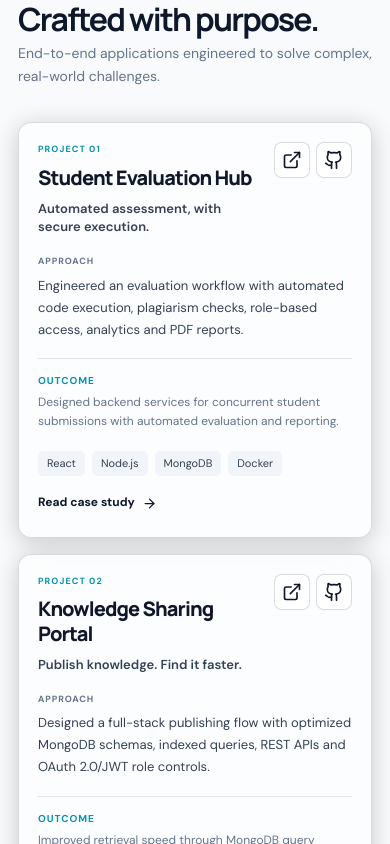
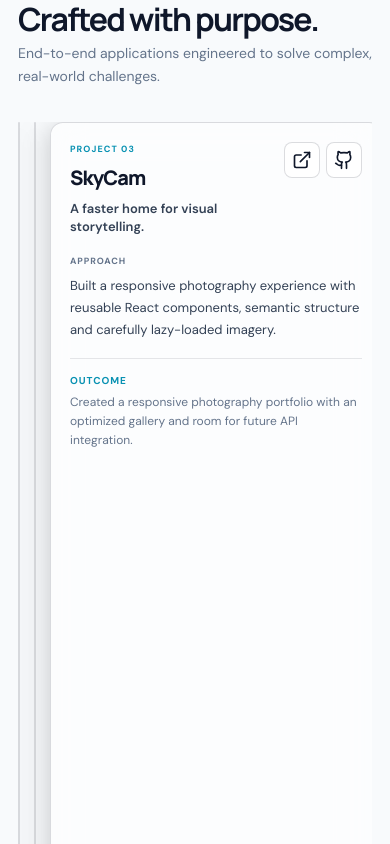
Before and after one commit to dharshan-02/D-Portfolio, a React (Vite) app: page / in a window 390 px wide. Shown: the part 2720-3564 px from the top of the page. Built offline with nearby package versions, Linux system fonts and the light colour scheme.

Commit message:
feat: add useDraggableScroll hook, Certifications, and Projects sections with styling

```diff
--- /dev/null
+++ b/src/hooks/useDraggableScroll.ts
@@ -0,0 +1,44 @@
+import { useRef, useState } from 'react';
+
+export function useDraggableScroll<T extends HTMLElement>() {
+  const ref = useRef<T>(null);
+  const [isDragging, setIsDragging] = useState(false);
+  const [startX, setStartX] = useState(0);
+  const [scrollLeft, setScrollLeft] = useState(0);
+
+  const onMouseDown = (e: React.MouseEvent) => {
+    if (!ref.current) return;
+    setIsDragging(true);
+    setStartX(e.pageX - ref.current.offsetLeft);
+    setScrollLeft(ref.current.scrollLeft);
+    // Optional: Prevent text selection while dragging
+    document.body.style.userSelect = 'none';
+  };
+
+  const onMouseLeave = () => {
+    setIsDragging(false);
+    document.body.style.userSelect = '';
+  };
+
+  const onMouseUp = () => {
+    setIsDragging(false);
+    document.body.style.userSelect = '';
+  };
+
+  const onMouseMove = (e: React.MouseEvent) => {
+    if (!isDragging || !ref.current) return;
+    e.preventDefault();
+    const x = e.pageX - ref.current.offsetLeft;
+    const walk = (x - startX) * 1.5; // Scroll-fast multiplier
+    ref.current.scrollLeft = scrollLeft - walk;
+  };
+
+  return {
+    ref,
+    onMouseDown,
+    onMouseLeave,
+    onMouseUp,
+    onMouseMove,
+    style: { cursor: isDragging ? 'grabbing' : 'grab' },
+  };
+}
--- a/src/sections/Certifications.tsx
+++ b/src/sections/Certifications.tsx
@@ -3,6 +3,8 @@ import { siCisco, siSap, type SimpleIcon } from 'simple-icons';
 import { portfolio } from '../data/portfolio';
 import { Reveal } from '../components/Reveal';
 import { SectionHeading } from '../components/SectionHeading';
+
+import { useDraggableScroll } from '../hooks/useDraggableScroll';
 
 const certificationLogos: Record<'sap' | 'cisco', SimpleIcon> = {
   sap: siSap,
@@ -10,6 +12,8 @@ const certificationLogos: Record<'sap' | 'cisco', SimpleIcon> = {
 };
 
 export function Certifications() {
+  const dragProps = useDraggableScroll<HTMLDivElement>();
+
   return (
     <section
       className="section section-wrap certifications-section"
@@ -23,7 +27,7 @@ export function Certifications() {
         titleId="certifications-title"
       />
 
-      <div className="cert-grid">
+      <div className="cert-grid" {...dragProps}>
         {portfolio.certifications.map((cert, index) => {
           const logo = cert.brand === 'oracle' ? undefined : certificationLogos[cert.brand];
           return (
--- a/src/sections/Projects.tsx
+++ b/src/sections/Projects.tsx
@@ -4,6 +4,8 @@ import type { Project } from '../data/portfolio';
 import { portfolio } from '../data/portfolio';
 import { Reveal } from '../components/Reveal';
 import { SectionHeading } from '../components/SectionHeading';
+
+import { useDraggableScroll } from '../hooks/useDraggableScroll';
 
 const ProjectDialog = lazy(() =>
   import('../components/ProjectDialog').then((module) => ({ default: module.ProjectDialog })),
@@ -45,6 +47,7 @@ function ProjectLink({ project, type }: { project: Project; type: 'live' | 'gith
 
 export function Projects() {
   const [selectedProject, setSelectedProject] = useState<Project | null>(null);
+  const dragProps = useDraggableScroll<HTMLDivElement>();
 
   return (
     <section
@@ -58,7 +61,7 @@ export function Projects() {
         note={portfolio.sections.projects.note}
         titleId="work-title"
       />
-      <div className="projects-grid">
+      <div className="projects-grid" {...dragProps}>
         {portfolio.projects.map((project, index) => (
           <Reveal className="project-card-reveal" key={project.id} delay={index * 0.08}>
             <article className="project-card">
--- a/src/styles.css
+++ b/src/styles.css
@@ -2233,8 +2233,20 @@ textarea:focus-visible {
   }
 
   .projects-grid {
-    grid-template-columns: minmax(0, 1fr);
+    grid-auto-flow: column;
+    grid-auto-columns: min(400px, 85vw);
+    overflow-x: auto;
+    scroll-snap-type: x mandatory;
+    padding-bottom: 24px;
     gap: 16px;
+  }
+
+  .projects-grid::-webkit-scrollbar {
+    display: none;
+  }
+
+  .project-card-reveal {
+    scroll-snap-align: start;
   }
 
   .project-card {
@@ -2396,7 +2408,20 @@ textarea:focus-visible {
   }
 
   .cert-grid {
-    grid-template-columns: minmax(0, 1fr);
+    grid-auto-flow: column;
+    grid-auto-columns: 85vw;
+    overflow-x: auto;
+    scroll-snap-type: x mandatory;
+    padding-bottom: 20px;
+    gap: 16px;
+  }
+
+  .cert-grid::-webkit-scrollbar {
+    display: none;
+  }
+
+  .cert-card {
+    scroll-snap-align: start;
   }
 
   .cert-card {
```
